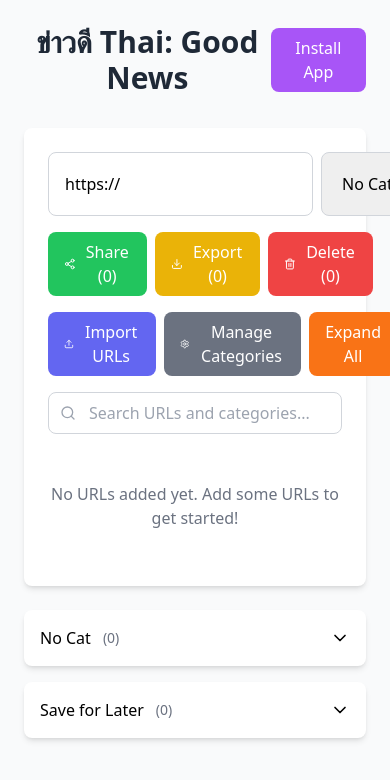
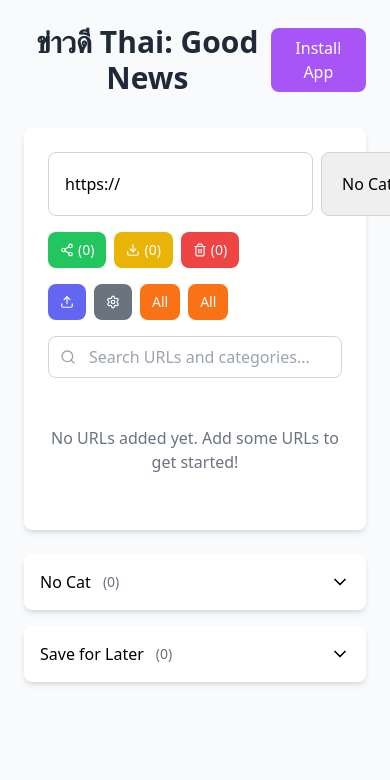
Before and after one commit to dnatisdale/my-url-manager, a React (Create React App) app: page / in a window 390 px wide. Shown: the top 780 px of the page. Built offline with nearby package versions, Linux system fonts and the light colour scheme.

Commit message:
Update App.js
Mobile Responsiveness improvements.

```diff
--- a/src/App.js
+++ b/src/App.js
@@ -565,27 +565,27 @@ function App() {
             </button>
           </div>
 
-          <div className="flex gap-2 mb-4">
+          <div className="flex flex-wrap gap-2 mb-4">
             <button
               onClick={shareUrls}
-              className="px-4 py-2 bg-green-500 text-white rounded-lg hover:bg-green-600 transition-colors flex items-center gap-2"
+              className="px-3 py-2 text-sm md:px-4 md:py-2 md:text-base bg-green-500 text-white rounded-lg hover:bg-green-600 transition-colors flex items-center gap-1 md:gap-2"
             >
-              <Share2 size={16} />
-              Share ({selectedUrls.length})
+              <Share2 size={14} className="md:w-4 md:h-4" />
+              <span className="hidden sm:inline">Share</span> ({selectedUrls.length})
             </button>
             <button
               onClick={exportUrls}
-              className="px-4 py-2 bg-yellow-500 text-white rounded-lg hover:bg-yellow-600 transition-colors flex items-center gap-2"
+              className="px-3 py-2 text-sm md:px-4 md:py-2 md:text-base bg-yellow-500 text-white rounded-lg hover:bg-yellow-600 transition-colors flex items-center gap-1 md:gap-2"
             >
-              <Download size={16} />
-              Export ({selectedUrls.length})
+              <Download size={14} className="md:w-4 md:h-4" />
+              <span className="hidden sm:inline">Export</span> ({selectedUrls.length})
             </button>
             <button
               onClick={deleteUrls}
-              className="px-4 py-2 bg-red-500 text-white rounded-lg hover:bg-red-600 transition-colors flex items-center gap-2"
+              className="px-3 py-2 text-sm md:px-4 md:py-2 md:text-base bg-red-500 text-white rounded-lg hover:bg-red-600 transition-colors flex items-center gap-1 md:gap-2"
             >
-              <Trash2 size={16} />
-              Delete ({selectedUrls.length})
+              <Trash2 size={14} className="md:w-4 md:h-4" />
+              <span className="hidden sm:inline">Delete</span> ({selectedUrls.length})
             </button>
             {selectedUrls.length > 0 && (
               <select
@@ -601,32 +601,32 @@ function App() {
             )}
           </div>
 
-          <div className="flex gap-2 mb-4">
+          <div className="flex flex-wrap gap-2 mb-4">
             <button
               onClick={() => setShowImportModal(true)}
-              className="px-4 py-2 bg-indigo-500 text-white rounded-lg hover:bg-indigo-600 transition-colors flex items-center gap-2"
+              className="px-3 py-2 text-sm md:px-4 md:py-2 md:text-base bg-indigo-500 text-white rounded-lg hover:bg-indigo-600 transition-colors flex items-center gap-1 md:gap-2"
             >
-              <Upload size={16} />
-              Import URLs
+              <Upload size={14} className="md:w-4 md:h-4" />
+              <span className="hidden sm:inline">Import</span>
             </button>
             <button
               onClick={() => setShowCategoryModal(true)}
-              className="px-4 py-2 bg-gray-500 text-white rounded-lg hover:bg-gray-600 transition-colors flex items-center gap-2"
+              className="px-3 py-2 text-sm md:px-4 md:py-2 md:text-base bg-gray-500 text-white rounded-lg hover:bg-gray-600 transition-colors flex items-center gap-1 md:gap-2"
             >
-              <Settings size={16} />
-              Manage Categories
+              <Settings size={14} className="md:w-4 md:h-4" />
+              <span className="hidden sm:inline">Manage</span>
             </button>
             <button
               onClick={expandAll}
-              className="px-4 py-2 bg-orange-500 text-white rounded-lg hover:bg-orange-600 transition-colors"
+              className="px-3 py-2 text-sm md:px-4 md:py-2 md:text-base bg-orange-500 text-white rounded-lg hover:bg-orange-600 transition-colors"
             >
-              Expand All
+              <span className="hidden sm:inline">Expand </span>All
             </button>
             <button
               onClick={collapseAll}
-              className="px-4 py-2 bg-orange-500 text-white rounded-lg hover:bg-orange-600 transition-colors"
+              className="px-3 py-2 text-sm md:px-4 md:py-2 md:text-base bg-orange-500 text-white rounded-lg hover:bg-orange-600 transition-colors"
             >
-              Collapse All
+              <span className="hidden sm:inline">Collapse </span>All
             </button>
           </div>
 
```
